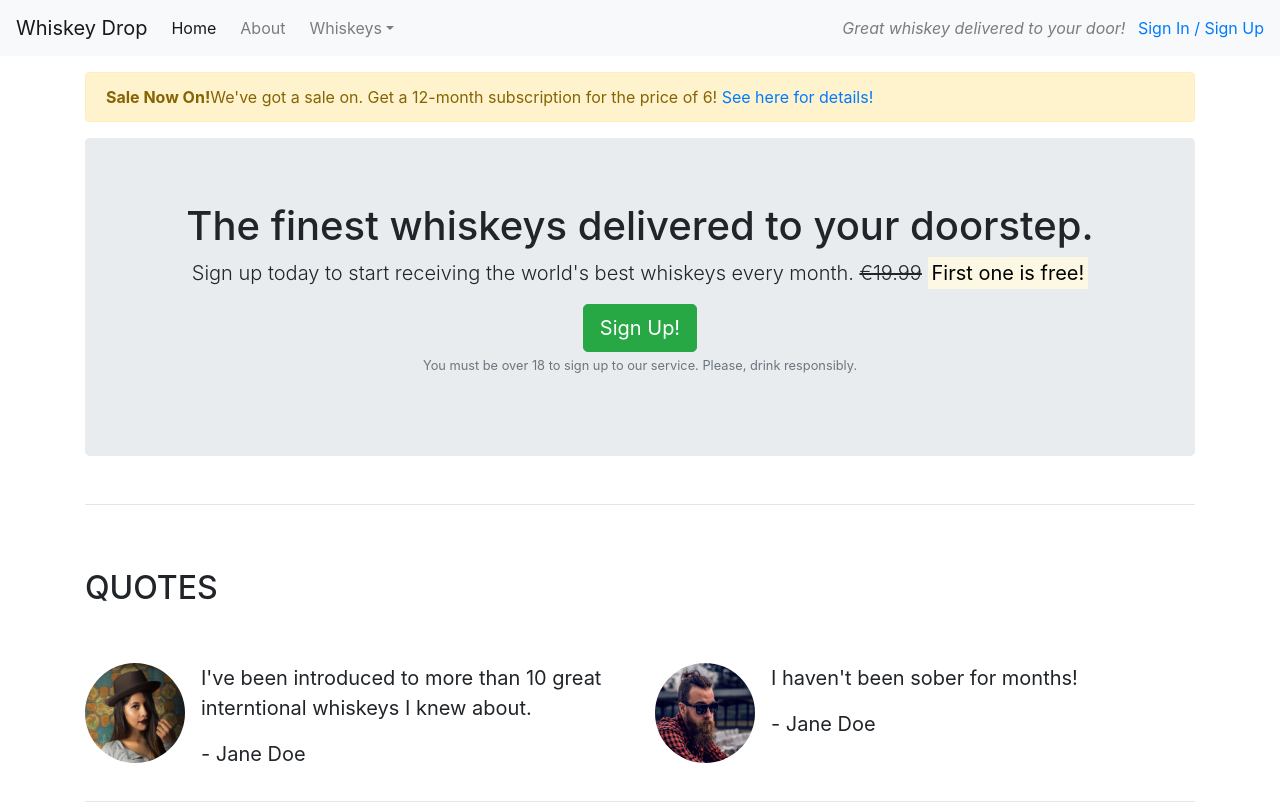
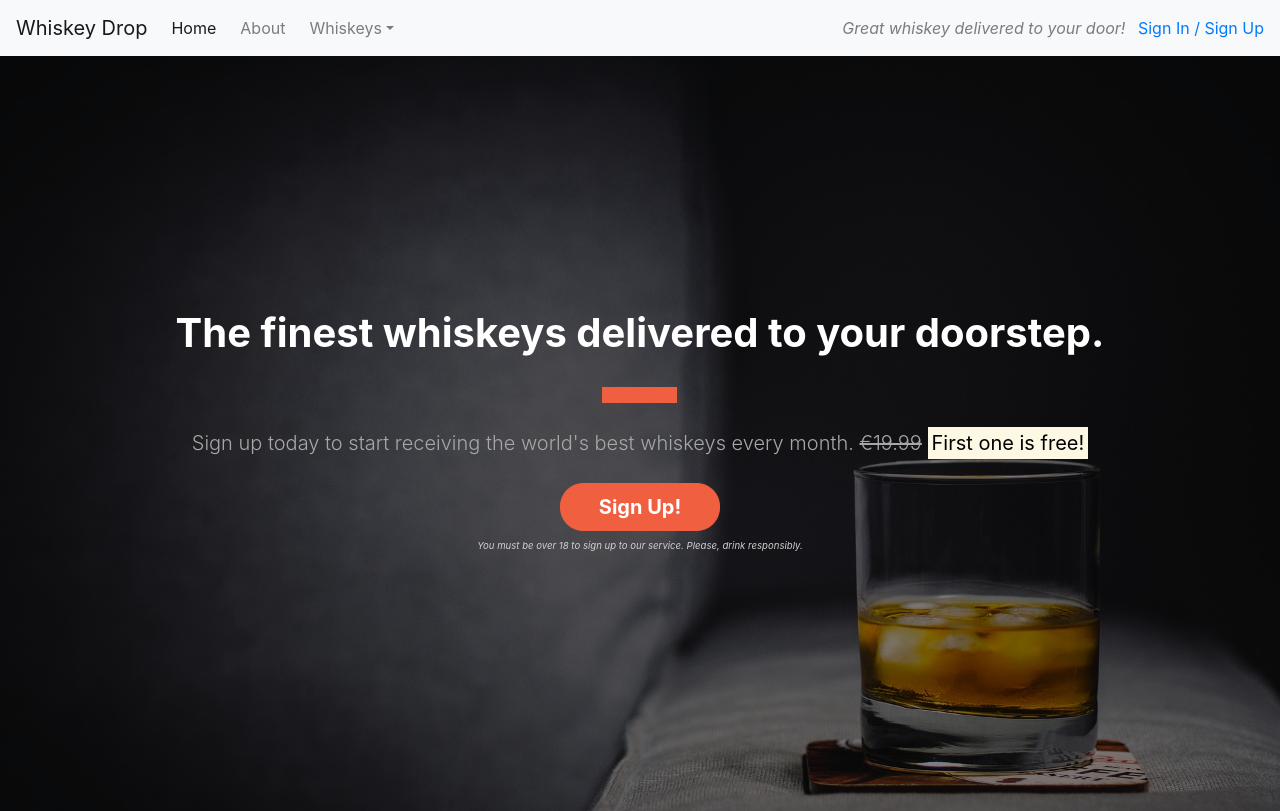
Before and after one commit to MartinFjellstrom/BootstrapTest, a plain HTML site: page index.html in a window 1280 px wide. Shown: the top 811 px of the page. Drawn offline with nearby package versions, Linux system fonts and the light colour scheme.

Commit message:
End of lesson 5

```diff
--- /dev/null
+++ b/css/style.css
@@ -0,0 +1,98 @@
+body {
+  font-family: "roboto" sans-serif;
+}
+
+.alert-container {
+}
+
+.callout-container {
+  height: 100vh;
+
+  background: url("../images/whiskey-background.jpg") no-repeat bottom right
+    fixed;
+  -webkit-background-size: cover;
+  -moz-background-size: cover;
+  -o-background-size: cover;
+  background-size: cover;
+
+  display: flex;
+  align-items: center;
+  justify-content: center;
+
+  position: relative;
+}
+
+.opaque-overlay {
+  position: absolute;
+  top: 0px;
+  left: 0px;
+  height: 100%;
+  width: 100%;
+  background-color: rgba(0, 0, 0, 0.5);
+}
+
+.quotes-container {
+}
+
+.features-container {
+}
+/* Block dividers */
+
+.block-divider {
+  width: 75px;
+  height: 1rem;
+  border: 0;
+}
+
+.block-divider-orange {
+  background-color: #f05f40;
+}
+
+.block-divider-short {
+  width: 35px;
+}
+
+/* Jumbotron */
+
+.jumbotron {
+  background-color: transparent;
+}
+
+.jumbotron-header {
+  color: white;
+  font-weight: bold;
+  margin-bottom: 30px;
+}
+
+.jumbotron .lead {
+  margin: 25px 0;
+  color: #a7a7a7;
+}
+
+.jumbotron small {
+  font-size: 60%;
+  font-style: italic;
+  color: #d0d0d0;
+}
+
+/* Buttons */
+
+.btn-cta {
+  font-weight: bold;
+  border-radius: 23px;
+  width: 160px;
+}
+
+.btn-red {
+  color: white;
+  background-color: #f05f40;
+  border-color: #f05f40;
+}
+
+.btn-red:hover,
+.btn-red:active,
+.btn-red:focus,
+.btn-red:active:focus {
+  background-color: #df4929;
+  border-color: #df4929;
+}
--- a/index.html
+++ b/index.html
@@ -7,9 +7,12 @@
 	<title>Whiskey Drop | Taste a new whiskey every month</title>
 	<link rel="stylesheet" href="https://cdn.jsdelivr.net/npm/bootstrap@4.5.3/dist/css/bootstrap.min.css"
 		integrity="sha384-TX8t27EcRE3e/ihU7zmQxVncDAy5uIKz4rEkgIXeMed4M0jlfIDPvg6uqKI2xXr2" crossorigin="anonymous">
+	<link href="https://fonts.googleapis.com/css?family=Roboto:400,700" rel="stylesheet">
+	<link rel="stylesheet" href="css/style.css" type="text/css">
 </head>
 
 <body>
+
 	<nav class="navbar navbar-light bg-light navbar-expand-sm">
 		<a href="" class="navbar-brand">Whiskey Drop</a>
 
@@ -34,12 +37,15 @@
 				<li class="nav-item mr-2 d-block d-sm-none"><a href="/login" class="nav-link">Sign In / Sign Up</a></li>
 			</ul>
 		</div>
+
 		<div class="d-none d-md-block">
 			<p class="navbar-text my-auto mr-2"><i>Great whiskey delivered to your door!</i></p>
 			<a href="/login">Sign In / Sign Up</a>
 		</div>
 	</nav>
-	<article class="container mt-3">
+	<!--Alert-->
+	<!-- <div class="container alert-container">
+
 		<div class="row d-none d-sm-block">
 			<div class="col-12">
 				<div class="alert alert-warning">
@@ -48,24 +54,33 @@
 				</div>
 			</div>
 		</div>
+	</div> -->
+	<!--/Alert-->
+	<div class="container-fluid callout-container">
 		<!--Callout-->
+		<div class="opaque-overlay">&nbsp;</div>
 			<div class="row">
 				<div class="col-12">
 					<section class="callout jumbotron text-center">
-					<h1>The finest whiskeys delivered to your doorstep.</h1>
+						<h1 class="jumbotron-header">The finest whiskeys delivered to your doorstep.</h1>
+						<hr class="block-divider block-divider-orange">
 						<p class="lead">Sign up today to start receiving the world's best whiskeys every month.
-						<s class="d-none d-sm-inline">€19.99</s> <strong><mark>First one is free!</mark></strong></p>
+							<s class="d-none d-sm-inline">€19.99</s> <strong><mark>First one is free!</mark></strong>
+						</p>
 						<span class="d-inline d-sm-none"><br></span>
-					<button class="btn btn-success btn-lg" data-toggle="modal" data-target="#exampleModal">Sign Up!</button>
+						<button class="btn btn-lg btn-cta btn-red" data-toggle="modal" data-target="#exampleModal">Sign Up!</button>
 						<p class="text-muted">
 							<small>You must be over 18 to sign up to our service. Please, drink responsibly.</small></p>
 					</section>
 				</div>
 			</div>
+
 		<!--/Callout-->
-		<hr>
+	</div>
 
 	<!--Quotes-->
+
+	<div class="container quotes-container">
 		<section class="quotes">
 			<div class="row">
 				<div class="col-12 my-5">
@@ -102,10 +117,13 @@
 						</div>
 					</div>
 		</section>
+	</div>
+
 	<!--/Quotes-->
 	<hr>
 
 	<!--Features-->
+	<div class="features-container">
 		<section class="features">
 			<div class="row">
 				<div class="col-12 my-5">
@@ -155,9 +173,9 @@
 				</div>
 			</div>
 		</section>
+	</div>
 	<!--/Features-->
 
-	</article>
 
 	<div class="modal" tabindex="-1" role="dialog" id="exampleModal">
 		<div class="modal-dialog" role="document">
```
Also changed, not shown: images/whiskey-background.jpg (added). Lines whose indentation alone changed are shown as unchanged.
